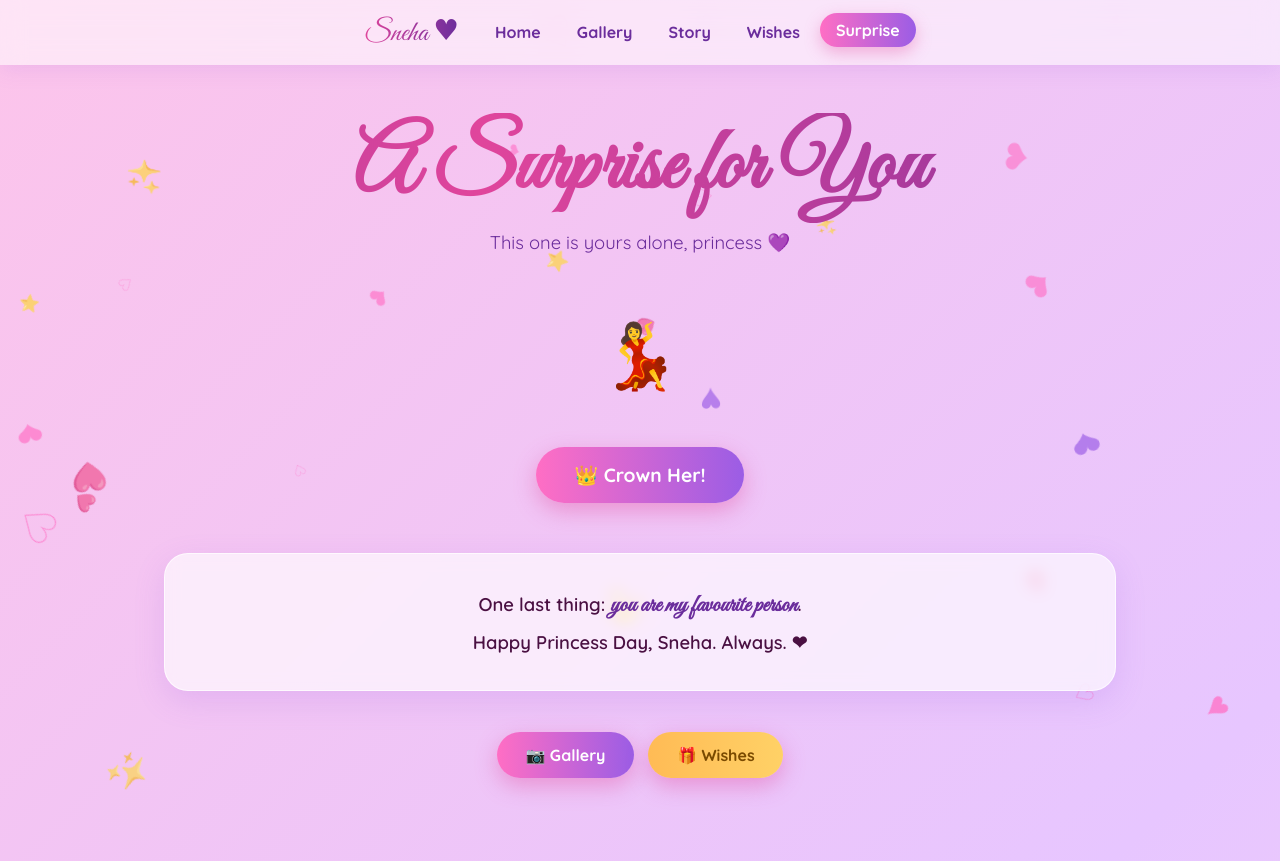
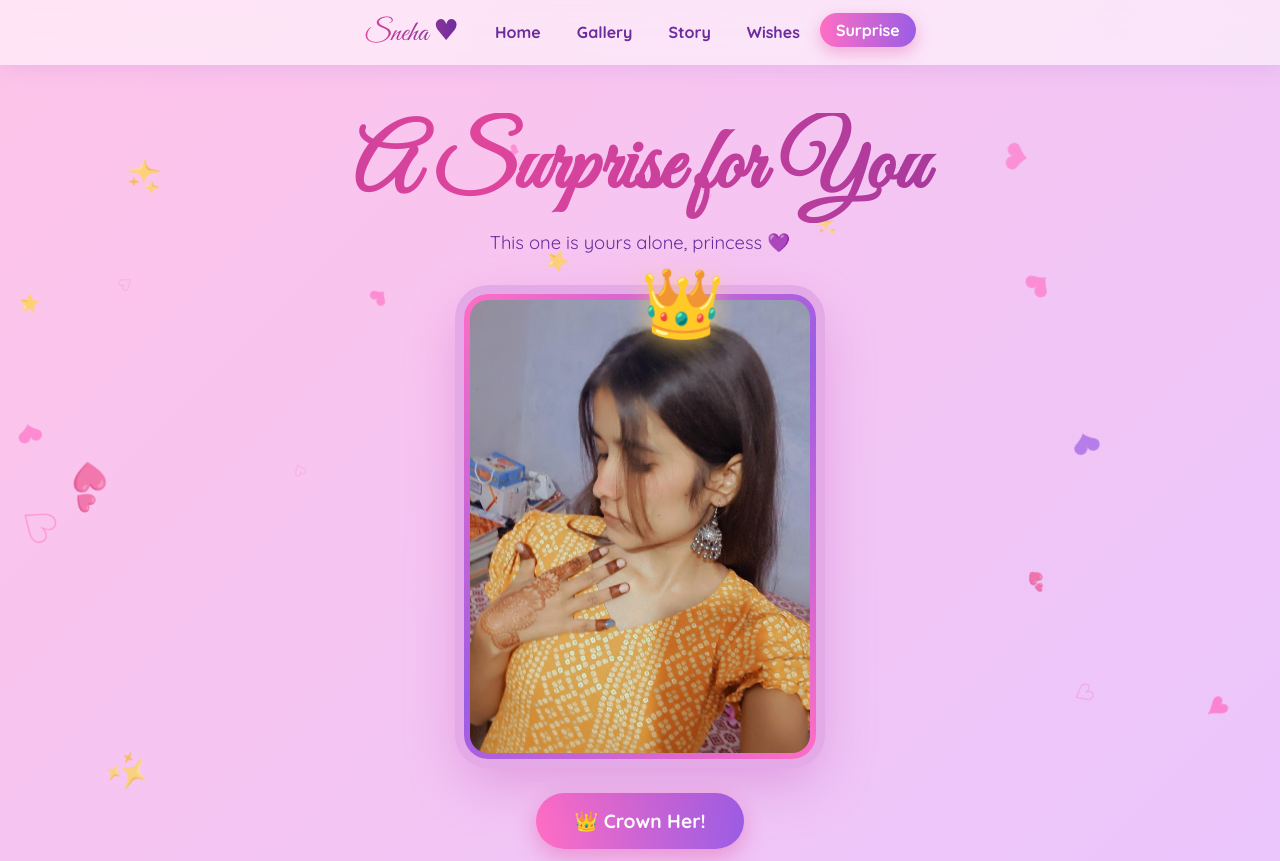
Before and after one commit to anishgotnomed/princess-day-sneha, a plain HTML site: page surprise.html in a window 1280 px wide. Shown: the top 861 px of the page. Drawn offline with Linux system fonts and the light colour scheme.

Commit message:
Add Sneha photos; surprise card uses her picture with a crown; gallery shows 12 pics

```diff
--- a/style.css
+++ b/style.css
@@ -282,6 +282,36 @@ h1.title {
   line-height: 1.5;
 }
 
+/* ---------- surprise: photo with crown on it ---------- */
+.photo-with-crown {
+  position: relative;
+  display: inline-block;
+  border-radius: 24px;
+  padding: 6px;
+  background: linear-gradient(135deg, var(--pink), var(--purple), var(--pink));
+  box-shadow: 0 14px 40px rgba(224, 69, 156, 0.4);
+  animation: haloPulse 4s ease-in-out infinite;
+}
+.surprise-photo {
+  width: min(340px, 70vw);
+  height: auto;
+  aspect-ratio: 3 / 4;
+  object-fit: cover;
+  display: block;
+  border-radius: 18px;
+}
+.crown-on-photo {
+  position: absolute;
+  top: -22px;
+  left: 50%;
+  transform: translateX(-50%);
+  font-size: clamp(2.4rem, 9vw, 4.2rem);
+  display: inline-block;
+  filter: drop-shadow(0 6px 12px rgba(255, 209, 102, 0.7));
+  animation: crownBob 3s ease-in-out infinite;
+  z-index: 2;
+}
+
 /* ---------- surprise ---------- */
 .surprise-wrap { position: relative; }
 .confetti-bit {
--- a/surprise.html
+++ b/surprise.html
@@ -27,7 +27,12 @@
       <p class="subtitle">This one is yours alone, princess &#128156;</p>
 
       <div id="crownTarget" style="min-height:120px; display:flex; align-items:center; justify-content:center;">
-        <div style="font-size:4rem;">&#128131;</div>
+        <div class="photo-with-crown">
+          <img src="images/sneha-surprise.jpg" alt="Sneha"
+               class="surprise-photo"
+               onerror="window.fixPhoto(this)">
+          <span class="crown-on-photo">&#128081;</span>
+        </div>
       </div>
 
       <p id="crownMsg" style="display:none; font-size:1.4rem; font-weight:700; color:var(--pink-deep); margin-top:.5rem;">
```
Also changed, not shown: gallery.html (+6 -2 lines), images/pic1.jpg (added), images/pic10.jpg (added), images/pic11.jpg (added), images/pic12.jpg (added), images/pic2.jpg (added), images/pic3.jpg (added), images/pic4.jpg (added), images/pic5.jpg (added), images/pic6.jpg (added), images/pic7.jpg (added), images/pic8.jpg (added), images/pic9.jpg (added), images/sneha-surprise.jpg (added).
